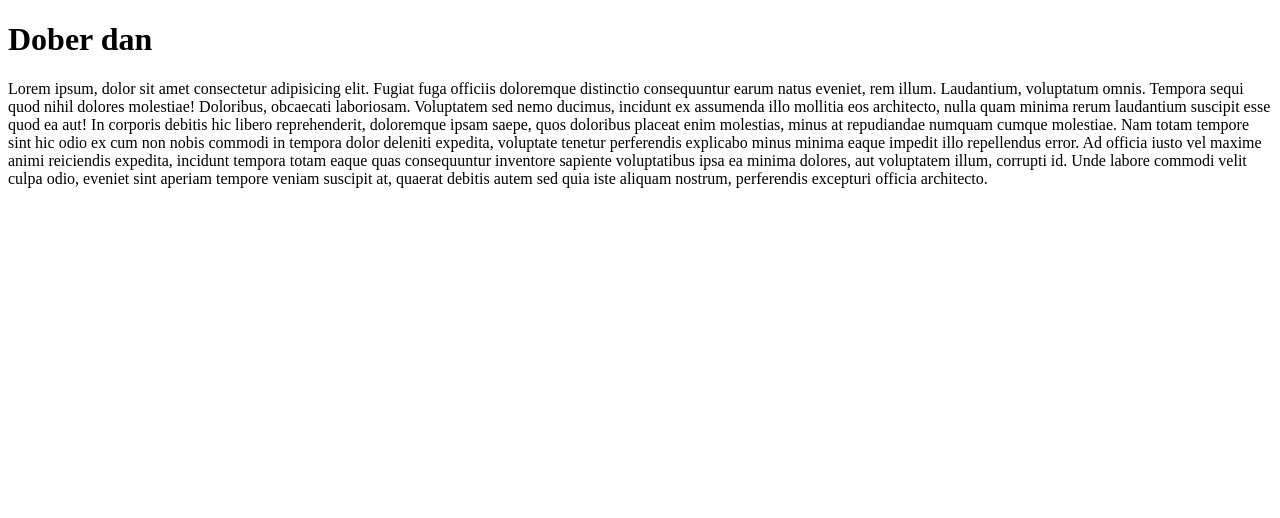
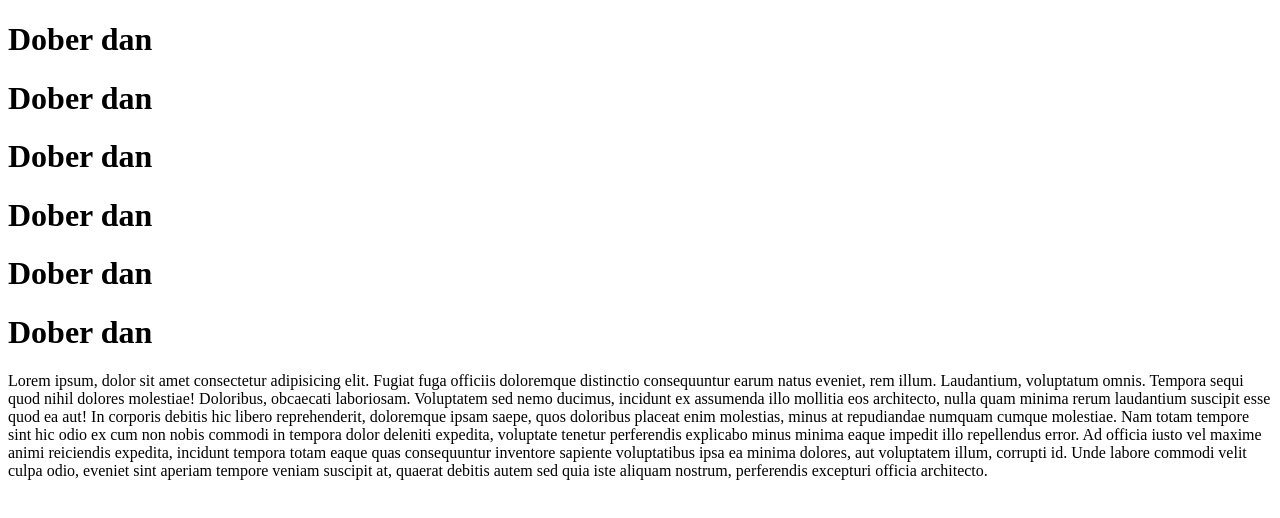
Before and after one commit to PouleDeCombat/test, a plain HTML site: page index.html in a window 1280 px wide. Drawn offline with Linux system fonts and the light colour scheme.

Commit message:
troisieme

```diff
--- a/index.html
+++ b/index.html
@@ -9,6 +9,12 @@
 </head>
 <body>
     <h1>Dober dan</h1>
+    <h1>Dober dan</h1>
+    <h1>Dober dan</h1>
+    <h1>Dober dan</h1>
+    <h1>Dober dan</h1>
+    <h1>Dober dan</h1>
+
     <p>Lorem ipsum, dolor sit amet consectetur adipisicing elit. Fugiat fuga officiis doloremque distinctio consequuntur earum natus eveniet, rem illum. Laudantium, voluptatum omnis. Tempora sequi quod nihil dolores molestiae! Doloribus, obcaecati laboriosam. Voluptatem sed nemo ducimus, incidunt ex assumenda illo mollitia eos architecto, nulla quam minima rerum laudantium suscipit esse quod ea aut! In corporis debitis hic libero reprehenderit, doloremque ipsam saepe, quos doloribus placeat enim molestias, minus at repudiandae numquam cumque molestiae. Nam totam tempore sint hic odio ex cum non nobis commodi in tempora dolor deleniti expedita, voluptate tenetur perferendis explicabo minus minima eaque impedit illo repellendus error. Ad officia iusto vel maxime animi reiciendis expedita, incidunt tempora totam eaque quas consequuntur inventore sapiente voluptatibus ipsa ea minima dolores, aut voluptatem illum, corrupti id. Unde labore commodi velit culpa odio, eveniet sint aperiam tempore veniam suscipit at, quaerat debitis autem sed quia iste aliquam nostrum, perferendis excepturi officia architecto.</p>
 
 </body>
```
